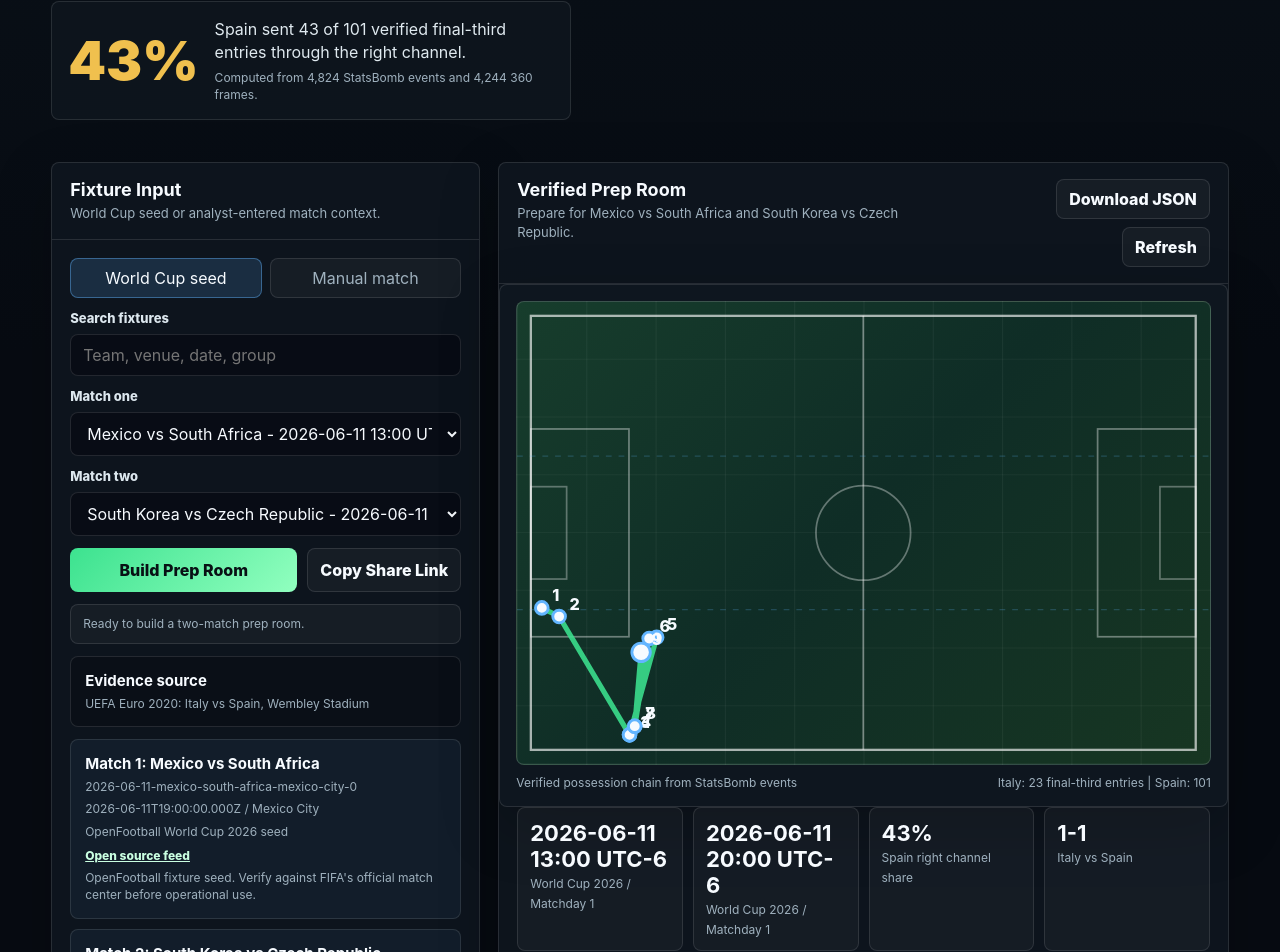
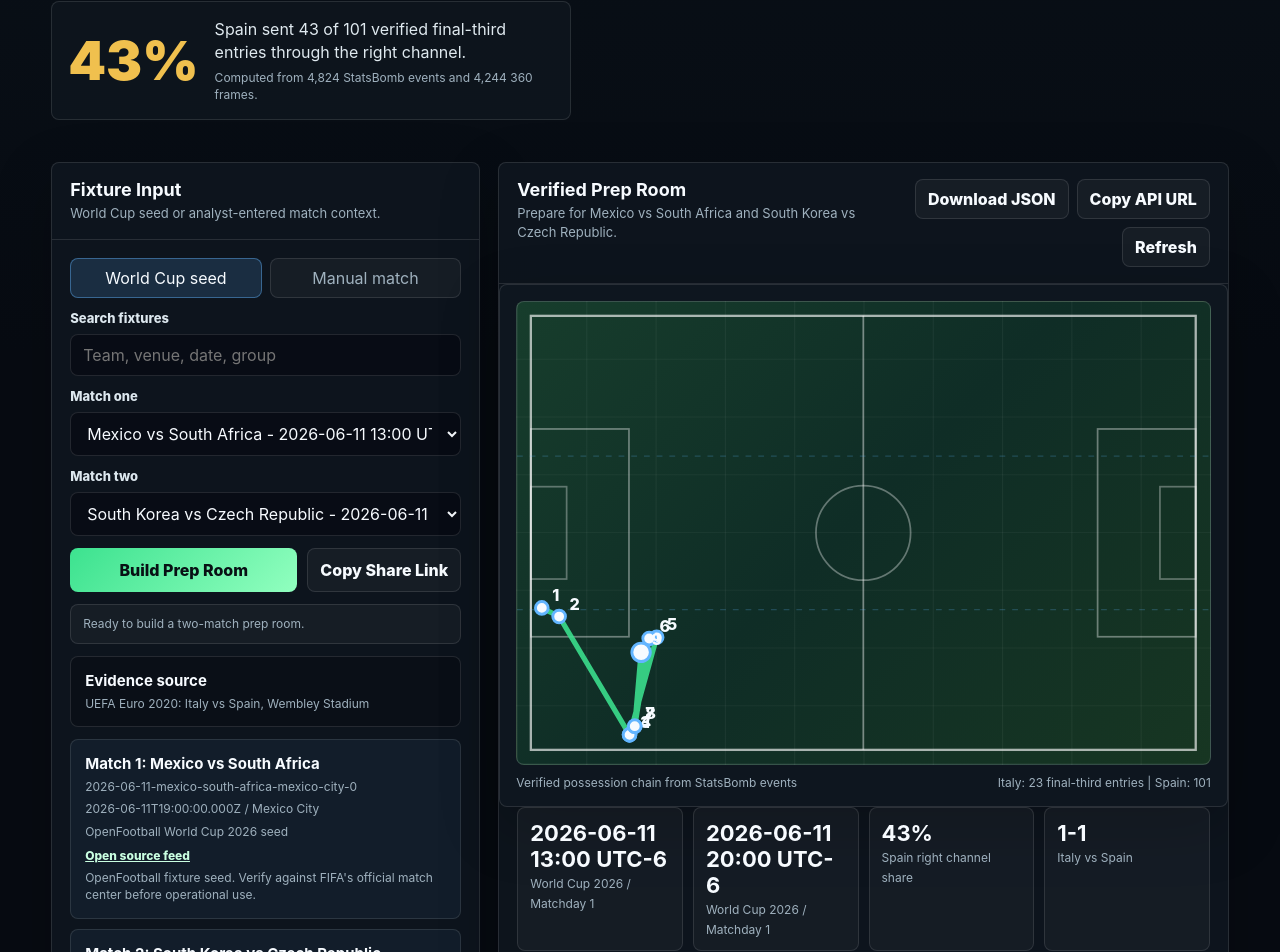
Before and after one commit to mrrCarter/matchroom-soccer-substrate, a Next.js app: page / in a window 1280 px wide. Shown: the part 917-1869 px from the top of the page. Built offline with nearby package versions, Linux system fonts and the light colour scheme.

Commit message:
feat: copy soccer prep api urls

```diff
--- a/components/SoccerRoom.tsx
+++ b/components/SoccerRoom.tsx
@@ -246,6 +246,37 @@ export default function SoccerRoom({
     }
   }
 
+  async function copyApiUrl() {
+    if (!canShareSeedLink) {
+      setRequestState({
+        status: "error",
+        message: "Select two seeded fixtures before copying the prep API URL."
+      });
+      return;
+    }
+
+    const url = new URL("/api/brief", window.location.origin);
+    url.searchParams.set("fixtureIds", fixtureIds.join(","));
+    const pairLabel = selectedSeedFixtures.map(fixtureLabel).join(" + ");
+
+    try {
+      if (!navigator.clipboard?.writeText) {
+        throw new Error("Clipboard API unavailable");
+      }
+
+      await navigator.clipboard.writeText(url.toString());
+      setRequestState({
+        status: "success",
+        message: `Prep API URL copied for ${pairLabel}.`
+      });
+    } catch {
+      setRequestState({
+        status: "success",
+        message: `Prep API URL ready: ${url.pathname}${url.search}`
+      });
+    }
+  }
+
   function downloadBriefJson() {
     const fixtureSlug = prep.plans
       .map((plan) => fileSafe(`${plan.fixture.homeTeam}-vs-${plan.fixture.awayTeam}`))
@@ -483,6 +514,14 @@ export default function SoccerRoom({
             <button
               type="button"
               className="secondary-button"
+              disabled={!canShareSeedLink}
+              onClick={() => void copyApiUrl()}
+            >
+              Copy API URL
+            </button>
+            <button
+              type="button"
+              className="secondary-button"
               disabled={isPending || seedSelectionBlocked || manualSelectionBlocked}
               onClick={() => startTransition(() => void buildRoom())}
             >
```
